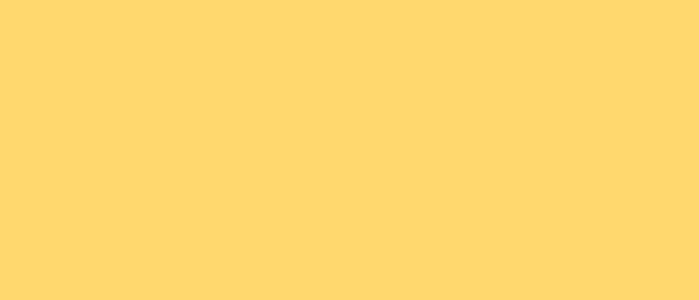
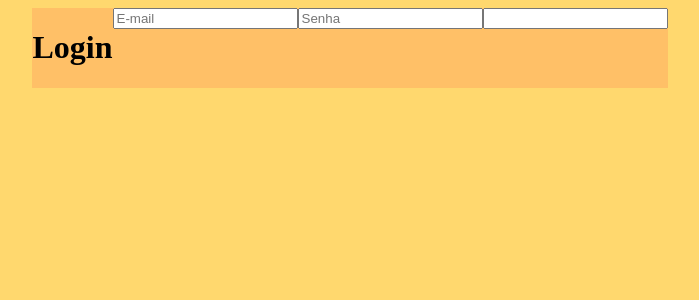
Before and after one commit to Vitin-19/sistema_rh, a React (Vite) app: page / in a window 1280 px wide. Shown: the top 300 px of the page, without its empty margins (290-989 px from the left). Built offline with nearby package versions, Linux system fonts and the light colour scheme.

Commit message:
update: loginScreen

```diff
--- a/src/App.css
+++ b/src/App.css
@@ -0,0 +1,19 @@
+.background{
+    background-color: #FFD86E;
+    display: flex;
+    justify-content: center;
+    align-items: center;
+    height: 100%;
+    width: 100%;
+}
+
+.loginContainer{
+    background-color: #FFC067;
+    display: flex;
+    border-radius: 10;
+    border-color: transparent;
+}
+
+.title{
+    font-family: 'Times New Roman', Times, serif Serif, serif;
+}
--- a/src/components/LoginContainer.jsx
+++ b/src/components/LoginContainer.jsx
@@ -1,26 +1,41 @@
 import { useState } from "react"
+import "../App.css"
 
 const LoginContainer = () => {
     const [email, setEmail] = useState("");
-    const [password, setPassword] = useState("")
+    const [password, setPassword] = useState("");
+    const [etecNumber, setEtecNumber] = useState();
 
     return(
-        <div>
+        <div className="loginContainer">
+            <header className="title">
                 <h1>Login</h1>
+            </header>
+            <form>
                 <input
                     type="email"
                     value={email}
-                onChange={setEmail}
+                    onChange={(e) => setEmail(e)}
                     placeholder="E-mail"
                     required
+                    className="input"
                 />
                 <input
                     type="password"
                     value={password}
-                onChange={setPassword}
-                placeholder="Password"
+                    onChange={(p) => setPassword(p)}
+                    placeholder="Senha"
                     required
+                    className="input"
                 />
+                <input
+                    type="number"
+                    value={etecNumber}
+                    onChange={(e) => setEtecNumber(e)}
+                    required
+                    className="input"
+                />
+            </form>
         </div>
     )
 }
--- a/src/screens/LoginScreen.jsx
+++ b/src/screens/LoginScreen.jsx
@@ -1,8 +1,12 @@
+import LoginContainer from "../components/loginContainer";
+import "../App.css"
+
 const LoginScreen = () => {
 
 
     return(
-        <div>
+        <div className="background">
+            <LoginContainer/>
         </div>
     )
 }
```
Lines whose indentation alone changed are shown as unchanged.
